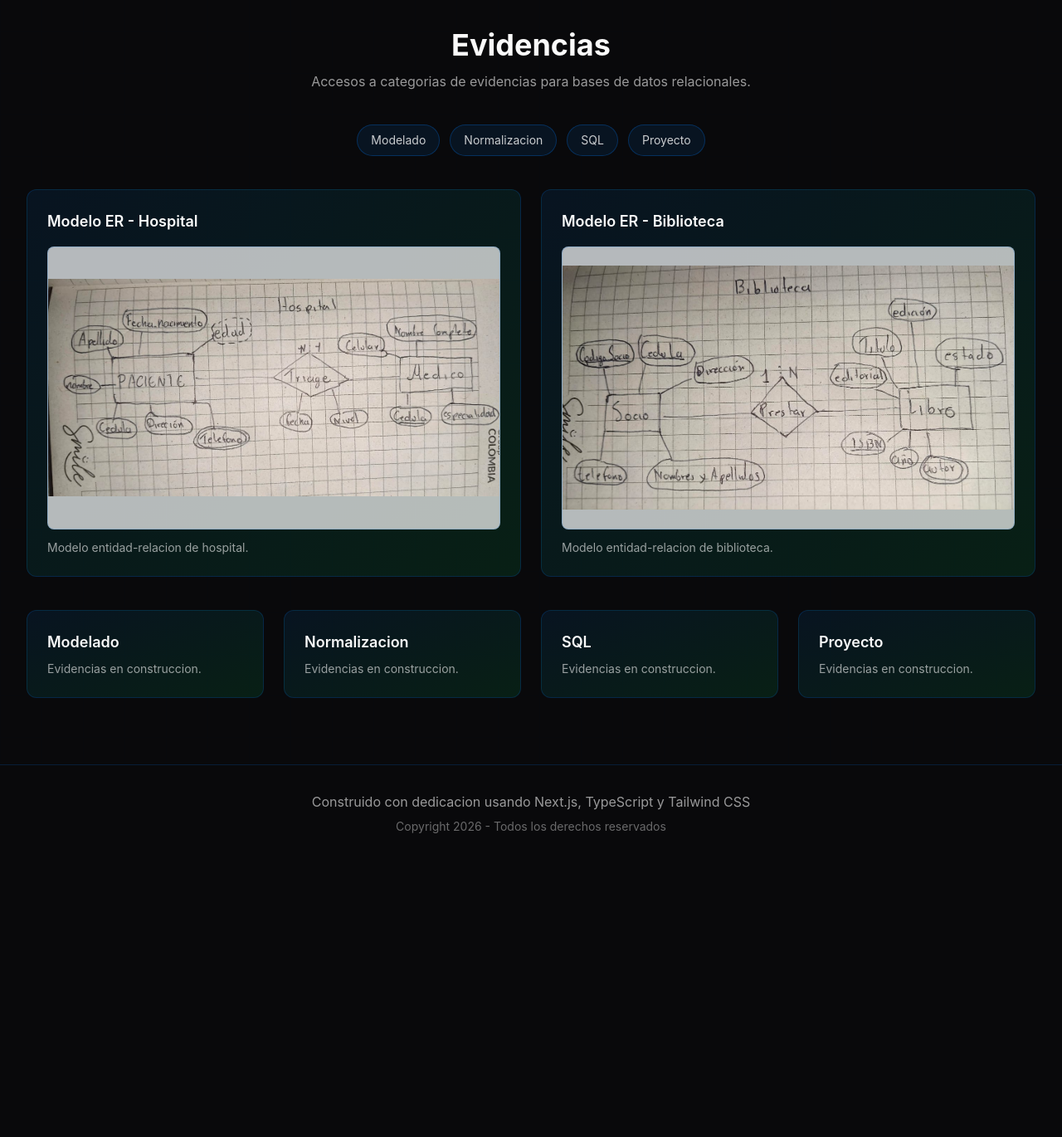
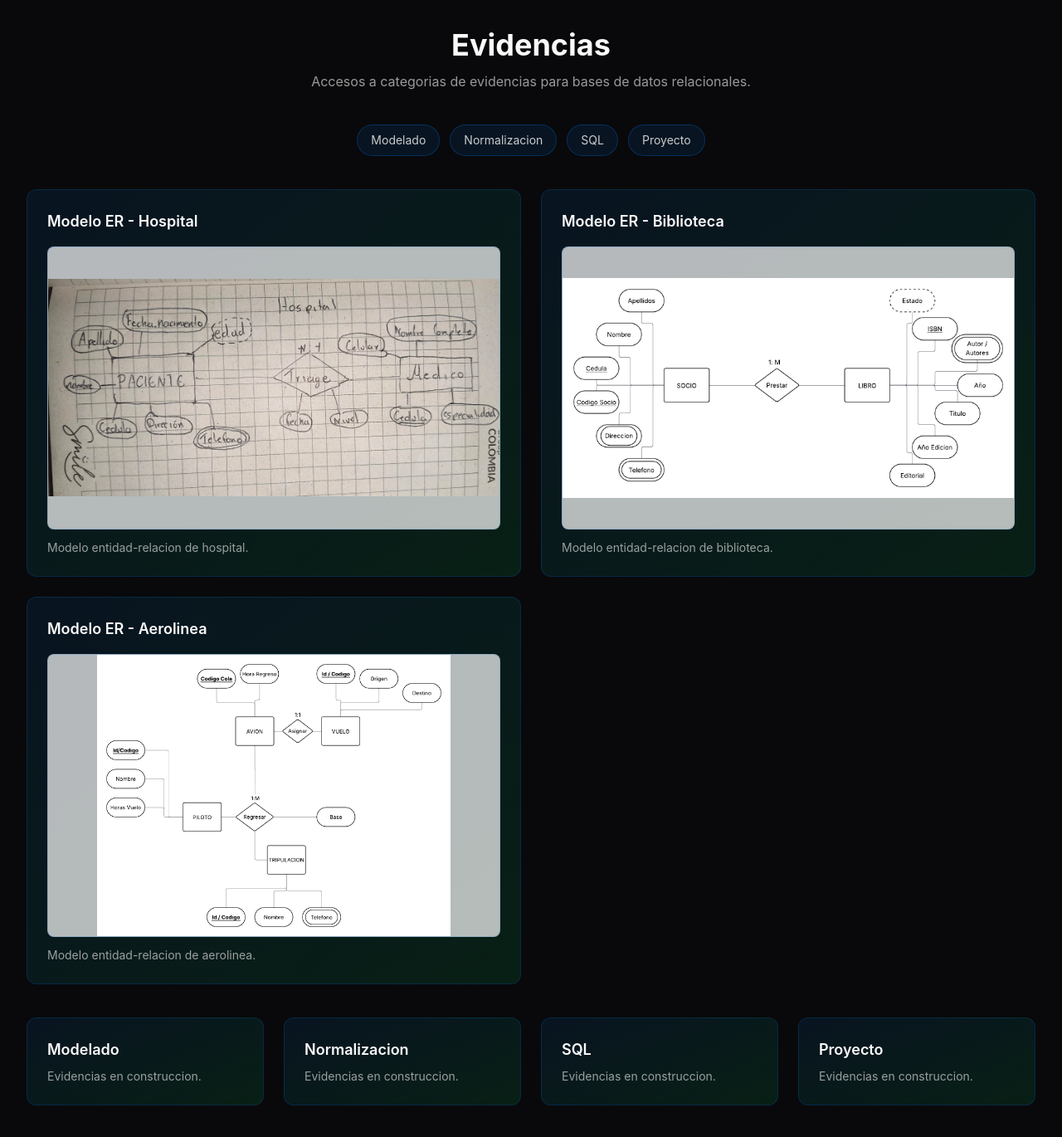
Before and after one commit to bdherrera/portafolio, a Next.js app: page /relational-db in a window 1280 px wide. Shown: the part 712-2082 px from the top of the page at 83% size. Before the commit the page ends 1750 px from the top, so only its background shows below. Built offline with nearby package versions, Linux system fonts and the light colour scheme.

Commit message:
imagenes de evidencias  primeros modelos

```diff
--- a/src/components/sections/RelationalDb.tsx
+++ b/src/components/sections/RelationalDb.tsx
@@ -32,7 +32,12 @@ const evidenceImages = [
     {
         title: 'Modelo ER - Biblioteca',
         description: 'Modelo entidad-relacion de biblioteca.',
-        src: '/images/evidencias/biblioteca.jpeg',
+        src: '/images/evidencias/biblioteca.png',
+    },
+    {
+        title: 'Modelo ER - Aerolinea',
+        description: 'Modelo entidad-relacion de aerolinea.',
+        src: '/images/evidencias/Areolina.png',
     },
 ];
 
```
Also changed, not shown: public/images/evidencias/Areolina.png (added), public/images/evidencias/Biblioteca.png (added).
